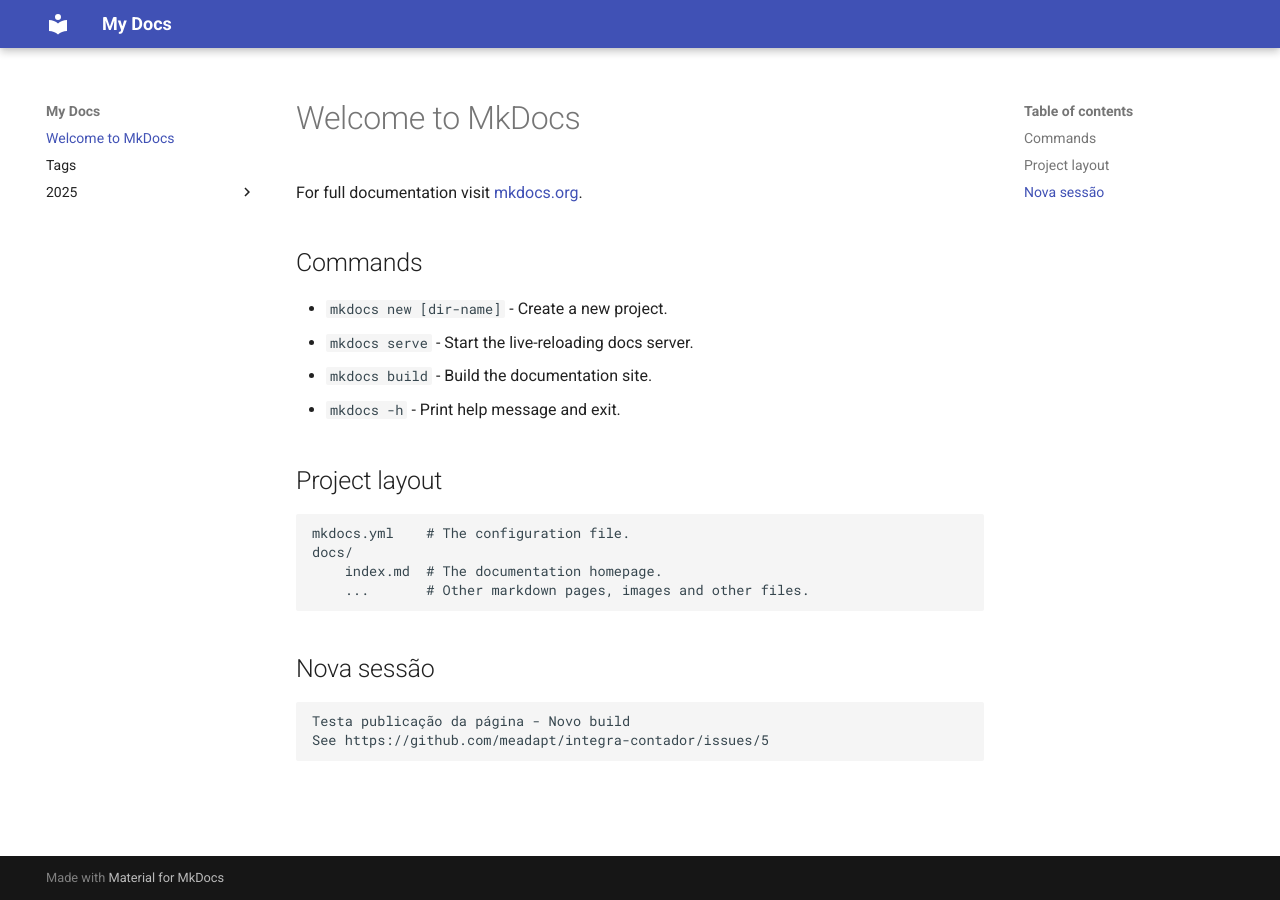
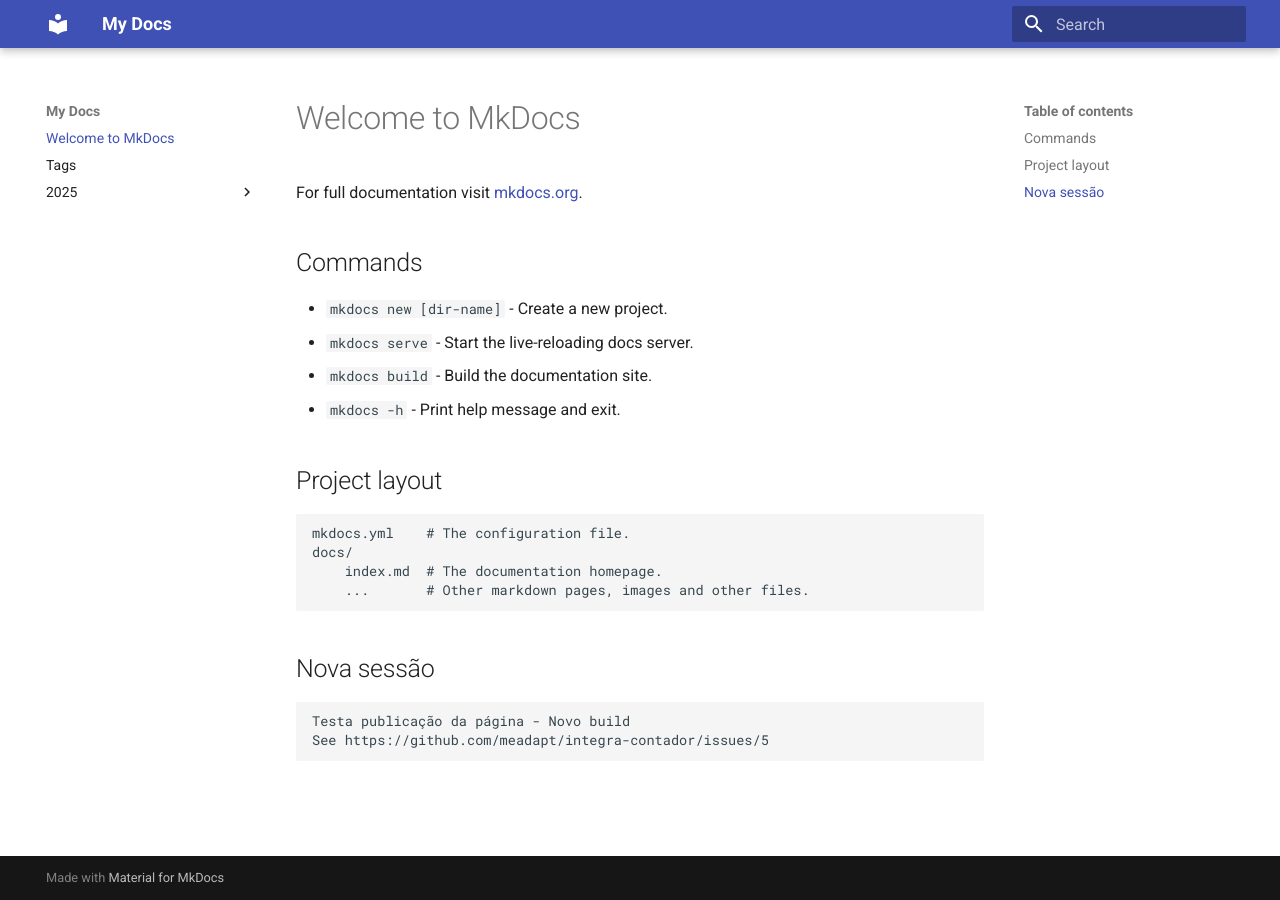
Before and after one commit to gabrielbdornass/notes2, an MkDocs documentation site: the page built from docs/index.md, in a window 1280 px wide. Built offline with MkDocs 1.6.1 and Material for MkDocs 9.7.7, drawn with Linux system fonts in a browser that asks for light colours.

Commit message:
Add search plugin
See #425
See https://squidfunk.github.io/mkdocs-material/setup/setting-up-site-search/?h=search

```diff
--- a/mkdocs.yml
+++ b/mkdocs.yml
@@ -1,5 +1,10 @@
 site_name: My Docs
-theme: material
+theme:
+  name: material
+  features:
+    - search.suggest
+    - search.highlight
 
 plugins:
+  - search
   - tags:
```
